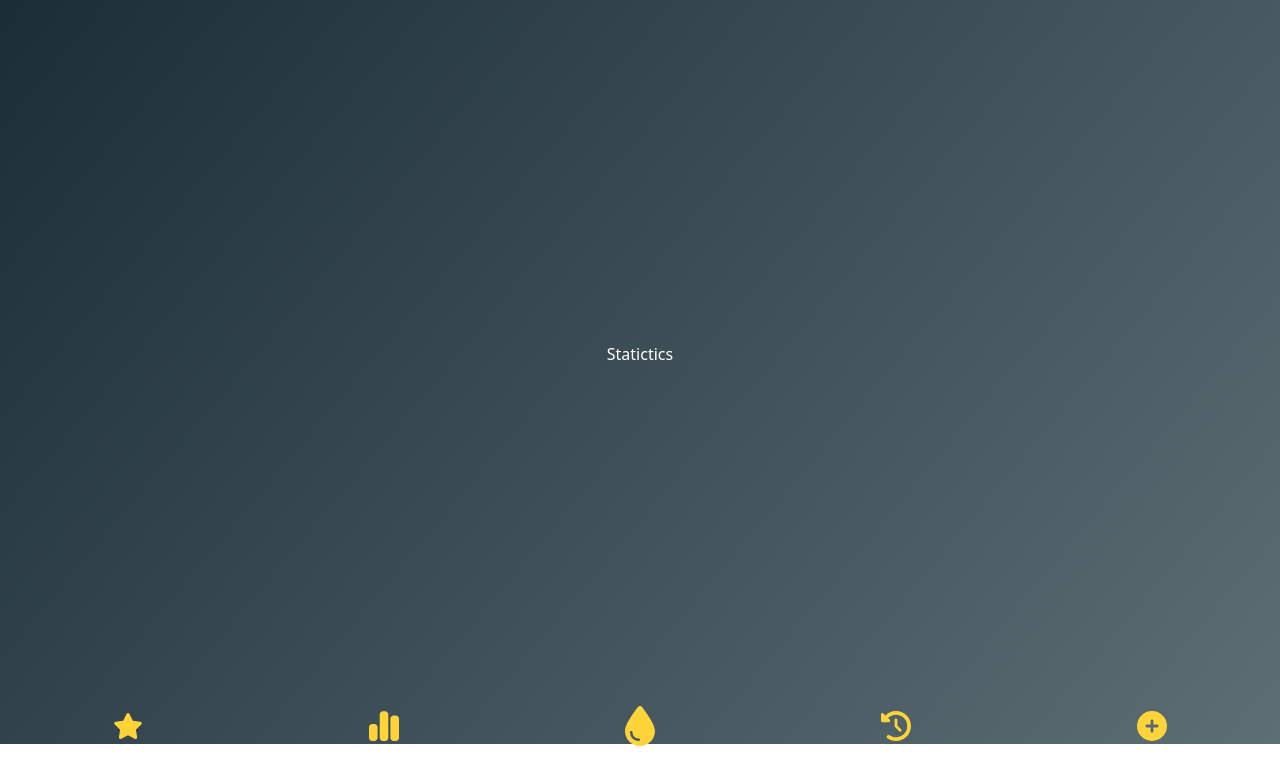
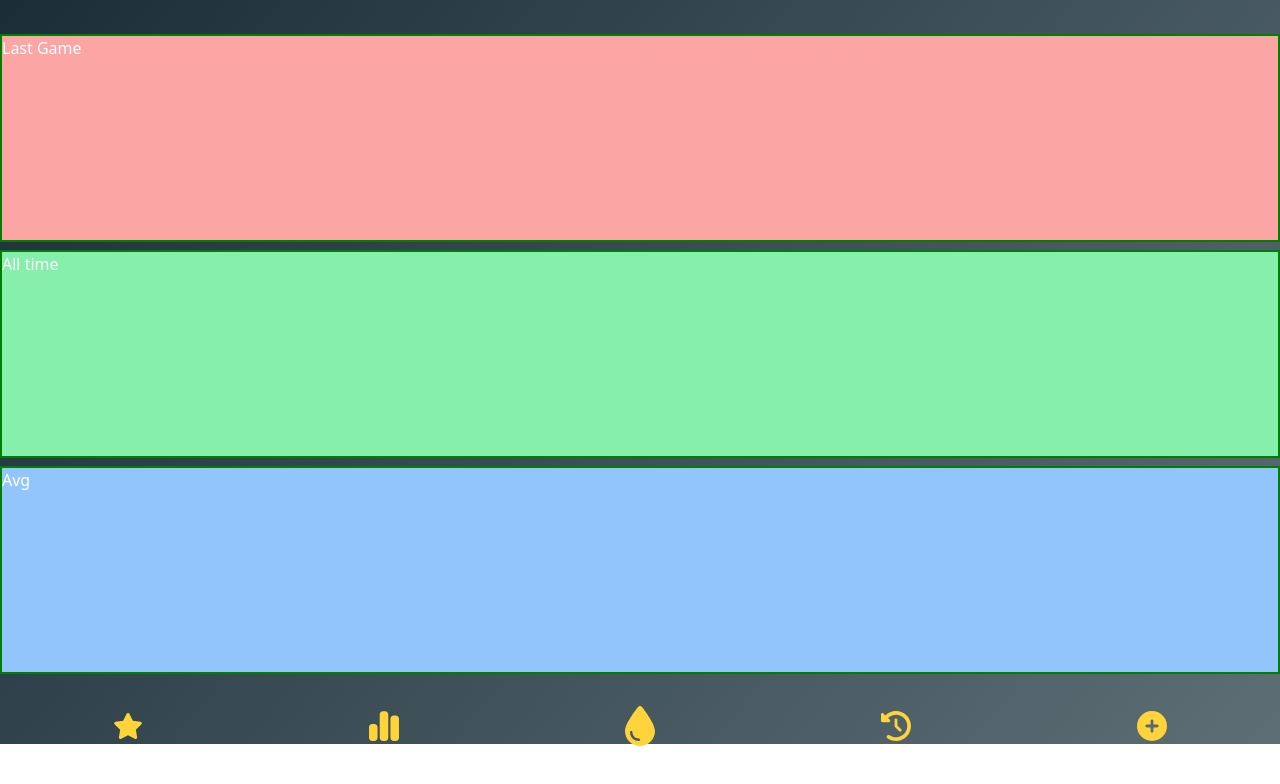
Before and after one commit to MohamedSalahEddine/MonpliSix, a React (Create React App) app: page /statistics in a window 1280 px wide. Shown: the top 784 px of the page. Built offline with nearby package versions, Linux system fonts and the light colour scheme; sample sign-in values are in the browser's storage.

Commit message:
working on statistics

```diff
--- a/src/components/GameHistory.jsx
+++ b/src/components/GameHistory.jsx
@@ -43,7 +43,7 @@ export default function GameHistory({game}) {
       <div className='flex flex-[.7] justify-evenly items-center'>
 
         {
-          !start && !end && "Commence bientot.."
+          !start && !end && "Commence bientot "
         }
         {
           start && !end && "En cours.."
--- a/src/output.css
+++ b/src/output.css
@@ -633,6 +633,10 @@ img,
   margin: auto;
 }
 
+.mb-2 {
+  margin-bottom: 0.5rem;
+}
+
 .mt-2 {
   margin-top: 0.5rem;
 }
@@ -663,10 +667,6 @@ img,
 
 .h-\[34vh\] {
   height: 34vh;
-}
-
-.h-\[55vh\] {
-  height: 55vh;
 }
 
 .h-\[60vh\] {
@@ -733,6 +733,10 @@ img,
 
 .flex-1 {
   flex: 1 1 0%;
+}
+
+.flex-\[\.3\] {
+  flex: .3;
 }
 
 .flex-\[\.7\] {
@@ -878,6 +882,11 @@ img,
 .bg-black {
   --tw-bg-opacity: 1;
   background-color: rgb(0 0 0 / var(--tw-bg-opacity, 1));
+}
+
+.bg-blue-300 {
+  --tw-bg-opacity: 1;
+  background-color: rgb(147 197 253 / var(--tw-bg-opacity, 1));
 }
 
 .bg-blue-400 {
@@ -1093,6 +1102,15 @@ img,
   filter: var(--tw-blur) var(--tw-brightness) var(--tw-contrast) var(--tw-grayscale) var(--tw-hue-rotate) var(--tw-invert) var(--tw-saturate) var(--tw-sepia) var(--tw-drop-shadow);
 }
 
+.scrollbar-hide {
+  -ms-overflow-style: none;
+  scrollbar-width: none;
+}
+
+.scrollbar-hide::-webkit-scrollbar {
+  display: none;
+}
+
 .bor{
   border: 2px solid green;
 }
--- a/src/pages/PlayerHistory.jsx
+++ b/src/pages/PlayerHistory.jsx
@@ -92,25 +92,24 @@ export default function PlayerHistory() {
 
 
 
-  const cn = `frame player_history
-              flex flex-col relative gap-3 items-center
-              text-white m-auto `
 
   if(game_history === null ||profile === null) return "loading.."
   return (
-    <div className={cn}>
-          <Link to={"../"}>
-            <img className='absolute left-2 top-2 icon_left' src="/images/arrow-left-solid.svg" alt="" />
-          </Link>
+    <div className="frame player_history flex flex-col">
+      <div className='container flex flex-col flex-1 items-center  text-white m-auto '>
+
+        <Link to={"../"}>
+          <img className='absolute left-2 top-2 icon_left' src="/images/arrow-left-solid.svg" alt="" />
+        </Link>
         <Player  player={profile} size={120}  />
-        <div className='history_middle w-full h-[55vh] overflow-scroll scrollbar-hide'>
+        <div className='history_middle w-full flex-1 overflow-scroll scrollbar-hide'>
             {
               game_history.map(game => {
                   return <GameHistory key={game.game_id} game={game} />
               })
             }
         </div>
-        <div className='history_bottom text-2xl flex justify-around w-full'>
+        <div className='history_bottom text-2xl flex justify-around w-full mb-2'>
             <div className='flex flex-col'>
               <span> {game_history.filter(game => parseInt( game.opponent_score) < parseInt( game.team_score)).length} - victoire</span>
               <span> {game_history.filter(game => parseInt( game.opponent_score) > parseInt( game.team_score)).length} - défaite</span>
@@ -121,7 +120,8 @@ export default function PlayerHistory() {
               <span>{game_history.length} - مباريات  </span>
             </div>
         </div>
-        <BottomMenu />
+      </div>
+      <BottomMenu />
     </div>
   )
 }
--- a/src/pages/Statistics.jsx
+++ b/src/pages/Statistics.jsx
@@ -1,11 +1,29 @@
-import React from 'react'
+import React, { useEffect } from 'react'
 import BottomMenu from '../components/BottomMenu'
 
 export default function Statistics() {
+
+  // useEffect(()=>{
+  //   const loadData = async () => {
+  //     const res = await fetch("https://monplisix.onrender.com/")
+  //   }
+  //   loadData()
+  // }, [])
+
   return (
     <div className='statistics frame flex flex-col'>
-      <div className='container flex-1 flex items-center justify-center'>
-        <span className='text-white'>Statictics</span>
+      <div className='container flex-1 flex flex-col gap-2 justify-center'>
+        <div className='last_game bor flex-[.3] w-full bg-red-300'>
+          <span className='text-white'>Last Game</span>
+        </div>
+        <div className='all_time bor flex-[.3] w-full bg-green-300'>
+          <span className='text-white'>All time</span>
+
+        </div>
+        <div className='all_time bor flex-[.3] w-full bg-blue-300'>
+          <span className='text-white'>Avg</span>
+
+        </div>
       </div>
       <BottomMenu />
     </div>
```
Also changed, not shown: src/pages/StatisticsEntry.jsx (added, +12 -0 lines), 1 other file (tests, documents, lock files or other folders).
